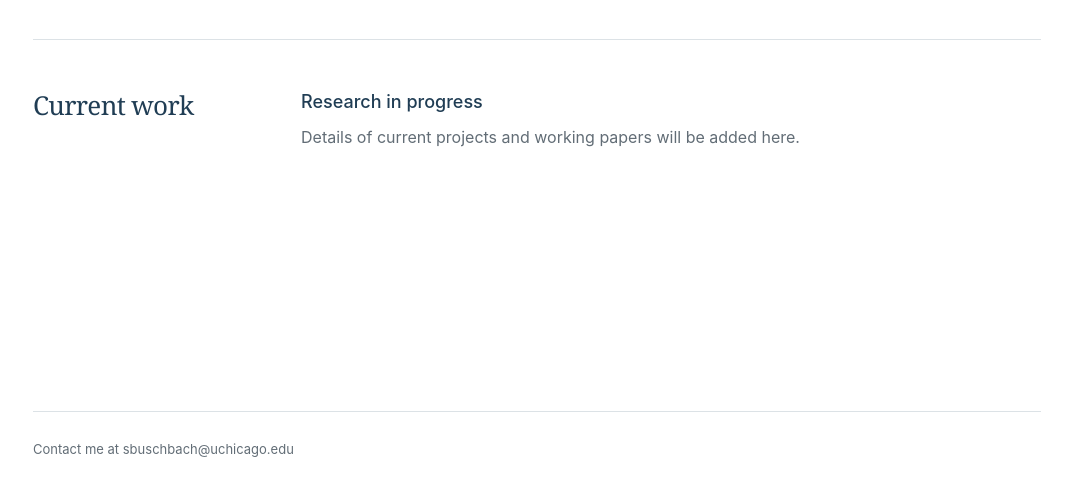
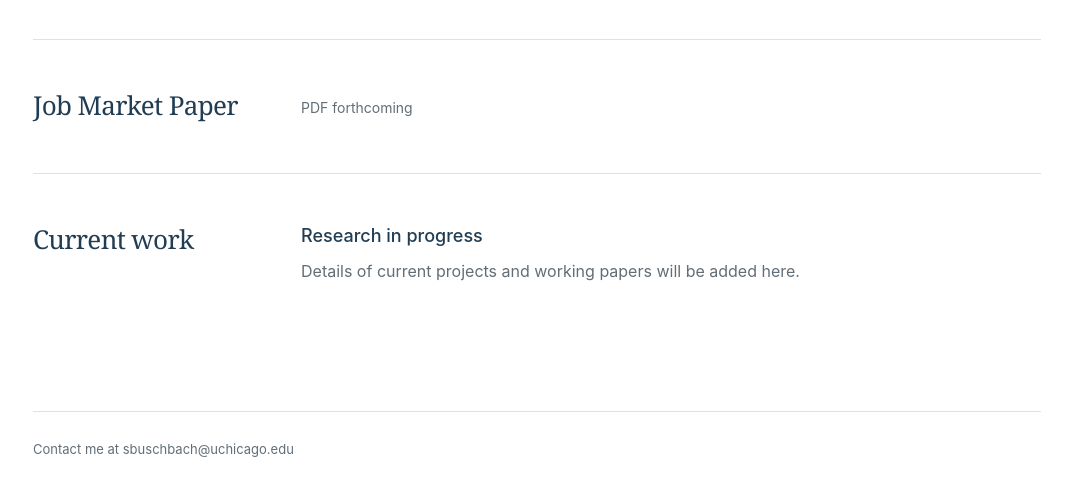
Before and after one commit to stevenbuschbach/stevenbuschbach.github.io, a plain HTML site: page research.html in a window 1280 px wide. Shown: the part 302-798 px from the top of the page, without its empty margins (103-1175 px from the left). Drawn offline with Linux system fonts and the light colour scheme.

Commit message:
Add job market paper section with PDF placeholder

```diff
--- a/research.html
+++ b/research.html
@@ -28,6 +28,14 @@
           <h1>Research</h1>
         </header>
 
+        <section class="content-section" id="job-market-paper" aria-labelledby="job-market-paper-heading">
+          <div class="section-label"><h2 id="job-market-paper-heading">Job Market Paper</h2></div>
+          <div class="section-content">
+            <!-- Add href="./assets/job-market-paper.pdf" and remove aria-disabled when the PDF is available. -->
+            <a class="availability" role="link" aria-disabled="true">PDF forthcoming</a>
+          </div>
+        </section>
+
         <section class="content-section" id="research" aria-labelledby="research-heading">
           <div class="section-label"><h2 id="research-heading">Current work</h2></div>
           <div class="section-content">
```
Also changed, not shown: 1 other file.
